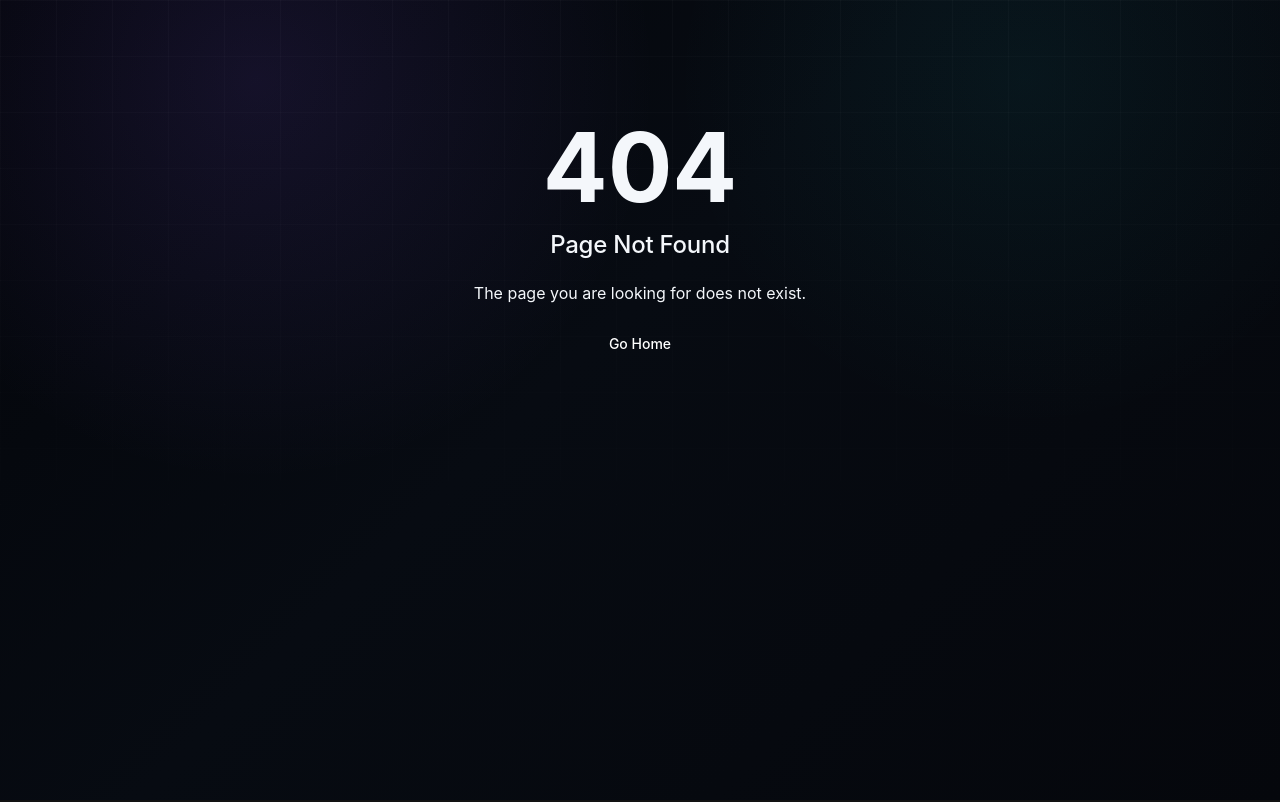
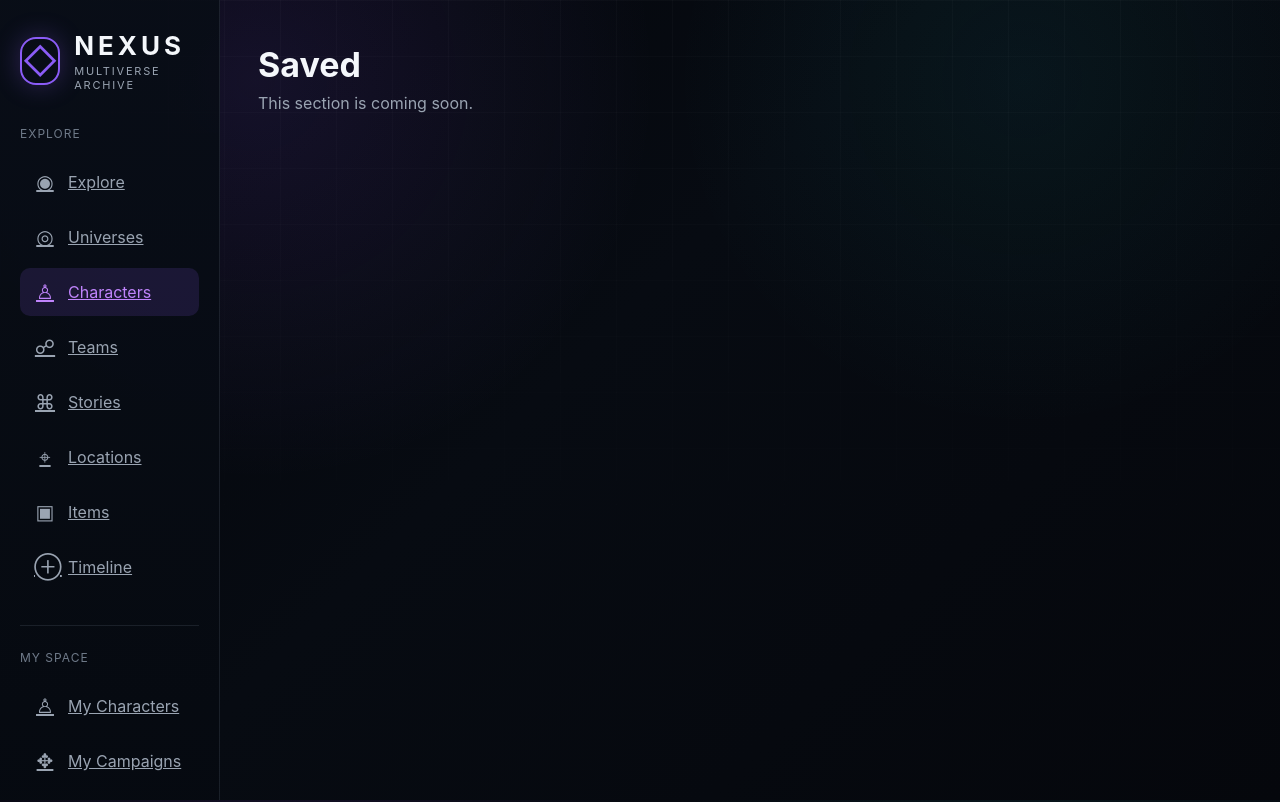
Before and after one commit to xging/mythic, a React (Vite) app: page /saved in a window 1280 px wide. Before the commit this address had no page. Shown: the top 802 px of the page. Built offline with nearby package versions, Linux system fonts and the light colour scheme.

Commit message:
Bug fix quatro

```diff
--- a/src/app/RootLayout.tsx
+++ b/src/app/RootLayout.tsx
@@ -1,15 +1,19 @@
 import { Outlet } from 'react-router-dom';
 import { NavigationHandler } from './NavigationHandler';
+import { Sidebar } from './Sidebar';
 
 /**
- * Root layout component that wraps all routes
- * Includes NavigationHandler for page transition loading
+ * Root layout component that wraps all routes.
+ * Provides the sidebar navigation and page transition loading.
  */
 export const RootLayout = () => {
   return (
     <>
       <NavigationHandler />
-      <Outlet />
+      <div className="app-layout">
+        <Sidebar />
+        <Outlet />
+      </div>
     </>
   );
 };
--- /dev/null
+++ b/src/app/Sidebar.tsx
@@ -0,0 +1,116 @@
+import { Link } from 'react-router-dom';
+import { homeConfig } from '@/shared/config/home';
+import { navigationConfig } from '@/shared/config/navigation';
+
+const {
+  siteName,
+  siteTagline,
+  userName,
+  userLevel,
+  mainNavTitle,
+  secondaryNavTitle,
+  isFooterEnabled,
+  isSettingsButtonVisible,
+  isUserCardVisible,
+  settingsLabel,
+} = homeConfig;
+
+export const Sidebar = () => {
+  return (
+    <aside className="sidebar">
+      <Link className="logo" to="/">
+        <div className="logo-mark">◇</div>
+        <div>
+          <strong>{siteName}</strong>
+          <span>{siteTagline}</span>
+        </div>
+      </Link>
+
+      <nav className="sidebar-nav" aria-label="Main navigation">
+        <p className="nav-title">{mainNavTitle}</p>
+        {navigationConfig.main.items
+          .filter((item) => item.enabled)
+          .map((item) => {
+            const className = `nav-link ${item.label === 'Characters' ? 'active-purple' : ''}`;
+            if (item.route) {
+              return (
+                <Link
+                  key={item.label}
+                  to={item.route}
+                  className={className}
+                  aria-label={item.ariaLabel}
+                >
+                  <span className="nav-icon">{item.icon}</span>
+                  {item.label}
+                </Link>
+              );
+            }
+            return (
+              <button
+                key={item.label}
+                type="button"
+                className={className}
+                aria-label={item.ariaLabel}
+              >
+                <span className="nav-icon">{item.icon}</span>
+                {item.label}
+              </button>
+            );
+          })}
+      </nav>
+
+      <nav className="sidebar-nav sidebar-nav-secondary" aria-label="User space">
+        <p className="nav-title">{secondaryNavTitle}</p>
+        {navigationConfig.secondary.items
+          .filter((item) => item.enabled)
+          .map((item) => {
+            if (item.route) {
+              return (
+                <Link
+                  key={item.label}
+                  to={item.route}
+                  className="nav-link"
+                  aria-label={item.ariaLabel}
+                >
+                  <span className="nav-icon">{item.icon}</span>
+                  {item.label}
+                </Link>
+              );
+            }
+            return (
+              <button
+                key={item.label}
+                type="button"
+                className="nav-link"
+                aria-label={item.ariaLabel}
+              >
+                <span className="nav-icon">{item.icon}</span>
+                {item.label}
+              </button>
+            );
+          })}
+      </nav>
+
+      {isFooterEnabled && (
+        <div className="sidebar-footer">
+          {isSettingsButtonVisible && (
+            <button type="button" className="nav-link">
+              <span className="nav-icon">⚙</span>
+              {settingsLabel}
+            </button>
+          )}
+
+          {isUserCardVisible && (
+            <div className="user-mini">
+              <div className="avatar" />
+              <div>
+                <strong>{userName}</strong>
+                <span>Level {userLevel}</span>
+              </div>
+            </div>
+          )}
+        </div>
+      )}
+    </aside>
+  );
+};
--- a/src/pages/character/character-page.module.scss
+++ /dev/null
@@ -1,20 +0,0 @@
-.characterPage {
-  padding: 24px;
-
-  h2 {
-    font-family: var(--heading);
-    font-weight: 500;
-    color: var(--text-h);
-    font-size: 24px;
-    line-height: 118%;
-    letter-spacing: -0.24px;
-    margin: 0 0 8px;
-  }
-}
-
-.grid {
-  display: grid;
-  grid-template-columns: repeat(auto-fill, minmax(280px, 1fr));
-  gap: 16px;
-  margin-top: 16px;
-}
--- a/src/pages/character/character-page.tsx
+++ /dev/null
@@ -1,21 +0,0 @@
-import { characters } from '@/shared/data/characters';
-import { CharacterCard } from '@/entities/character/ui';
-import styles from './character-page.module.scss';
-
-export const CharacterPage = () => {
-  return (
-    <div className={styles.characterPage}>
-      <h2>Characters</h2>
-      <div className={styles.grid}>
-        {characters.map((character) => (
-          <CharacterCard
-            key={character.id}
-            character={character}
-            isActive={false}
-            onClick={() => undefined}
-          />
-        ))}
-      </div>
-    </div>
-  );
-};
--- a/src/pages/home/home-page.tsx
+++ b/src/pages/home/home-page.tsx
@@ -13,18 +13,6 @@ import {
 import { homeConfig } from '@/shared/config/home';
 
 const {
-  siteName,
-  siteTagline,
-  userName,
-  userLevel,
-  mainNavTitle,
-  mainNavItems,
-  secondaryNavTitle,
-  secondaryNavItems,
-  isFooterEnabled,
-  isSettingsButtonVisible,
-  isUserCardVisible,
-  settingsLabel,
   headerTitle,
   headerSubtitle,
   addCharacterLabel,
@@ -70,72 +58,7 @@ export const HomePage = () => {
     null;
 
   return (
-    <div className="app-layout">
-      <aside className="sidebar">
-        <a className="logo" href="#">
-          <div className="logo-mark">◇</div>
-          <div>
-            <strong>{siteName}</strong>
-            <span>{siteTagline}</span>
-          </div>
-        </a>
-
-        <nav className="sidebar-nav" aria-label="Main navigation">
-          <p className="nav-title">{mainNavTitle}</p>
-          {mainNavItems
-            .filter((item) => item.enabled)
-            .map((item) => (
-              <button
-                key={item.label}
-                type="button"
-                className={`nav-link ${item.label === 'Characters' ? 'active-purple' : ''}`}
-                aria-label={item.ariaLabel}
-              >
-                <span className="nav-icon">{item.icon}</span>
-                {item.label}
-              </button>
-            ))}
-        </nav>
-
-        <nav className="sidebar-nav sidebar-nav-secondary" aria-label="User space">
-          <p className="nav-title">{secondaryNavTitle}</p>
-          {secondaryNavItems
-            .filter((item) => item.enabled)
-            .map((item) => (
-              <button
-                key={item.label}
-                type="button"
-                className="nav-link"
-                aria-label={item.ariaLabel}
-              >
-                <span className="nav-icon">{item.icon}</span>
-                {item.label}
-              </button>
-            ))}
-        </nav>
-
-        {isFooterEnabled && (
-          <div className="sidebar-footer">
-            {isSettingsButtonVisible && (
-              <button type="button" className="nav-link">
-                <span className="nav-icon">⚙</span>
-                {settingsLabel}
-              </button>
-            )}
-
-            {isUserCardVisible && (
-              <div className="user-mini">
-                <div className="avatar" />
-                <div>
-                  <strong>{userName}</strong>
-                  <span>Level {userLevel}</span>
-                </div>
-              </div>
-            )}
-          </div>
-        )}
-      </aside>
-
+    <>
       <main className="main-content">
         <header className="page-header">
           <div>
@@ -249,6 +172,6 @@ export const HomePage = () => {
           <CharacterDetails character={selectedCharacter} />
         </aside>
       )}
-    </div>
+    </>
   );
 };
--- /dev/null
+++ b/src/pages/placeholder/placeholder-page.module.scss
@@ -0,0 +1,13 @@
+.placeholder {
+  padding: 44px 38px 34px;
+
+  h2 {
+    margin: 0 0 8px;
+    font-size: 34px;
+  }
+
+  p {
+    margin: 0;
+    color: #9aa4b2;
+  }
+}
--- /dev/null
+++ b/src/pages/placeholder/placeholder-page.tsx
@@ -0,0 +1,18 @@
+import { useParams } from 'react-router-dom';
+import styles from './placeholder-page.module.scss';
+
+interface PlaceholderPageProps {
+  title?: string;
+}
+
+export const PlaceholderPage = ({ title }: PlaceholderPageProps) => {
+  const params = useParams();
+  const pageName = title || params.pageName || 'Page';
+
+  return (
+    <main className={styles.placeholder}>
+      <h2>{pageName}</h2>
+      <p>This section is coming soon.</p>
+    </main>
+  );
+};
```
Also changed, not shown: src/app/router/router.tsx (+55 -3 lines), 1 other file (tests, documents, lock files or other folders).
